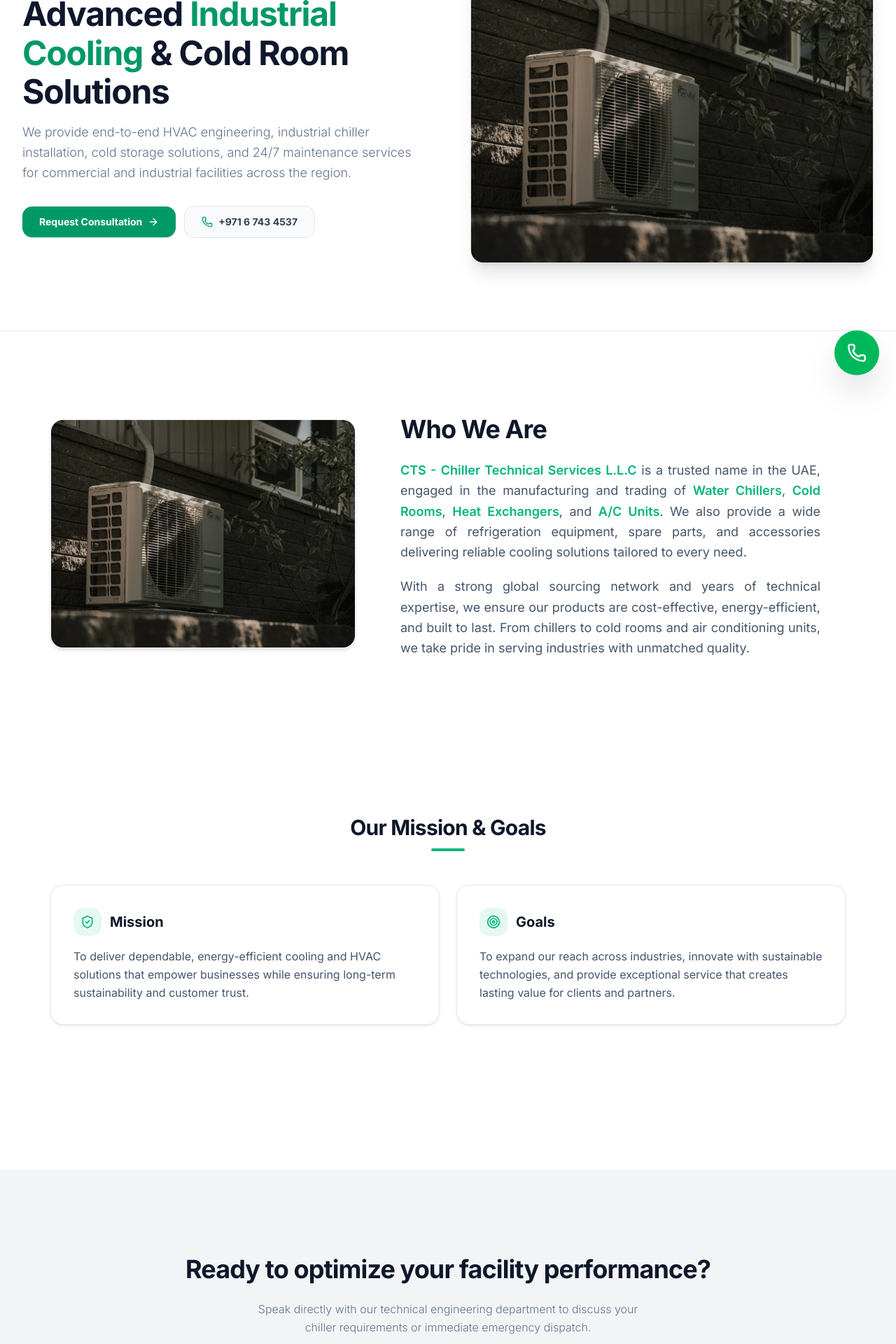
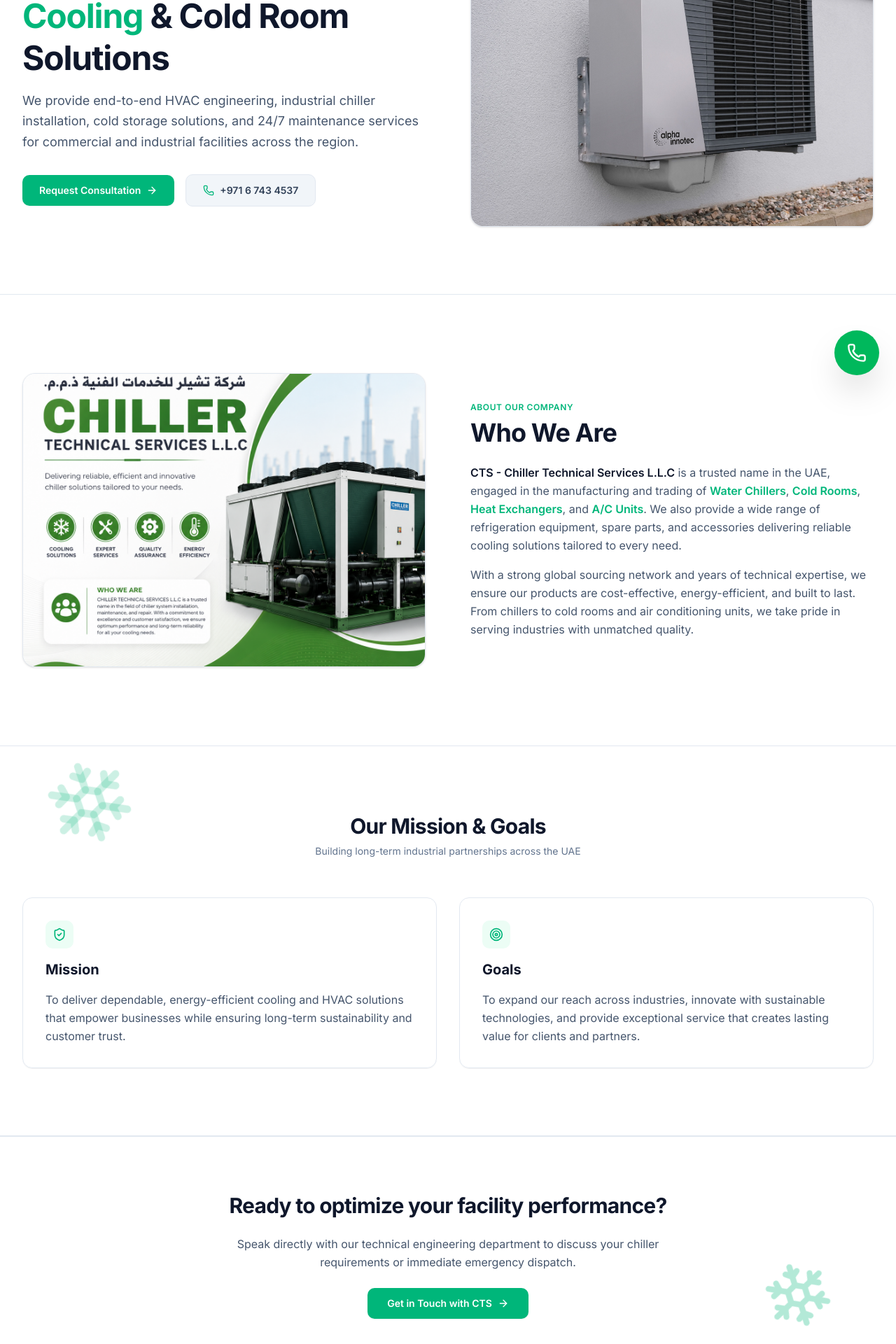
Before and after one commit to abints47/CTS-drchillar-project, a Next.js app: page /About in a window 1280 px wide. Shown: the part 240-2160 px from the top of the page at 70% size. Built offline with nearby package versions, Linux system fonts and the light colour scheme.

Commit message:
Added SVg icon in aboutpage Also included the chiller poster image init

```diff
--- a/app/(dashboard)/About/page.tsx
+++ b/app/(dashboard)/About/page.tsx
@@ -3,19 +3,14 @@
 import React, { useState, useEffect } from 'react'
 import Image from 'next/image'
 import Link from 'next/link'
-import AOS from 'aos'
-import 'aos/dist/aos.css'
 import {
   ShieldCheck,
-  Award,
   ArrowRight,
   Phone,
   Target,
-
+  Snowflake,
 } from 'lucide-react'
 
-// Structured data helps search engines understand this page belongs to a
-// real HVAC service business (LocalBusiness / HVACBusiness rich snippet).
 const jsonLd = {
   '@context': 'https://schema.org',
   '@type': 'HVACBusiness',
@@ -28,8 +23,6 @@ const jsonLd = {
   slogan: 'Your Trusted HVAC & Chillers Partner in the UAE',
 }
 
-
-// Array of header rotating items containing static prefix parts and dynamic highlights
 const rotatingHeadlines = [
   {
     prefix: 'Your Trusted',
@@ -53,22 +46,12 @@ export default function AboutPage() {
   const [isAnimating, setIsAnimating] = useState(true)
 
   useEffect(() => {
-    AOS.init({
-      once: true,
-      easing: 'ease-out',
-      duration: 800,
-    })
-  }, [])
-
-  // Hook to change header text every 3 seconds with a smooth fade & slide animation trigger
-  useEffect(() => {
     const timer = setInterval(() => {
-      setIsAnimating(false) // Trigger fade-out / slide-down exit
-
+      setIsAnimating(false)
       setTimeout(() => {
         setCurrentHeadlineIndex((prevIndex) => (prevIndex + 1) % rotatingHeadlines.length)
-        setIsAnimating(true) // Trigger fade-in / slide-up entry
-      }, 350) // Matches transition duration
+        setIsAnimating(true)
+      }, 350)
     }, 3000)
 
     return () => clearInterval(timer)
@@ -77,92 +60,94 @@ export default function AboutPage() {
   const activeHeadline = rotatingHeadlines[currentHeadlineIndex]
 
   return (
-    <main className="min-h-screen pt-25 bg-white dark:bg-slate-950 text-slate-900 dark:text-slate-100 selection:bg-emerald-600 selection:text-white transition-colors duration-300">
-      {/* JSON-LD structured data for search engines */}
+    <main className="relative min-h-screen bg-white dark:bg-slate-950 text-slate-900 dark:text-slate-100 selection:bg-emerald-600 selection:text-white transition-colors duration-300 overflow-hidden">
+
+      {/* ================= BACKGROUND ROTATING SNOWFLAKES ================= */}
+      <div className="absolute inset-0 pointer-events-none z-0">
+        {/* Snowflake 1 - Hero Top Left */}
+        <Snowflake className="absolute top-12 left-4 sm:left-10 w-28 h-28 text-[#00B67A]/20 dark:text-emerald-400/15 animate-[spin_25s_linear_infinite]" aria-hidden="true" />
+
+        {/* Snowflake 2 - Hero / Who We Are Right Edge */}
+        <Snowflake className="absolute top-[18%] right-4 sm:right-12 w-36 h-36 text-[#00B67A]/15 dark:text-emerald-400/15 animate-[spin_35s_linear_infinite_reverse]" aria-hidden="true" />
+
+        {/* Snowflake 3 - Mission Section Left */}
+        <Snowflake className="absolute top-[60%] left-6 sm:left-16 w-32 h-32 text-[#00B67A]/20 dark:text-emerald-400/15 animate-[spin_30s_linear_infinite]" aria-hidden="true" />
+
+        {/* Snowflake 4 - Bottom CTA Section Right */}
+        <Snowflake className="absolute bottom-16 right-6 sm:right-20 w-30 h-25 text-[#00B67A] dark:text-emerald-400/15 animate-[spin_20s_linear_infinite_reverse]" aria-hidden="true" />
+      </div>
+
+      {/* JSON-LD structured data */}
       <script
         type="application/ld+json"
         dangerouslySetInnerHTML={{ __html: JSON.stringify(jsonLd) }}
       />
 
+      {/* ================= HERO SECTION ================= */}
       <section
         aria-labelledby="about-hero-heading"
-        className="relative overflow-hidden py-16 lg:py-24 border-b border-slate-200 dark:border-slate-800"
+        className="relative z-10 pt-28 pb-16 lg:pt-36 lg:pb-24 border-b border-slate-200 dark:border-slate-800 bg-transparent"
       >
-        <div className="max-w-7xl mx-auto px-4 sm:px-6 lg:px-8 relative z-10">
+        <div className="max-w-7xl mx-auto px-4 sm:px-6 lg:px-8">
           <div className="grid grid-cols-1 lg:grid-cols-12 gap-12 lg:gap-16 items-center">
 
-            <div className="lg:col-span-6 space-y-6" data-aos="fade-right">
+            {/* Left Content */}
+            <div className="lg:col-span-6 space-y-6">
               <div className="space-y-4">
                 <h1
                   id="about-hero-heading"
-                  className="text-3xl sm:text-4xl lg:text-5xl font-bold tracking-tight text-slate-900 dark:text-white leading-[1.15] min-h-[3.5em] sm:min-h-[2.5em] flex flex-col justify-center overflow-hidden"
+                  className="text-3xl sm:text-4xl lg:text-5xl font-bold tracking-tight text-slate-900 dark:text-white leading-tight min-h-[3.5em] sm:min-h-[2.5em] flex flex-col justify-center overflow-hidden"
                 >
                   <span
                     className={`block transition-all duration-300 transform ${
                       isAnimating
-                        ? 'opacity-100 translate-y-0 filter blur-0'
-                        : 'opacity-0 -translate-y-4 filter blur-xs'
+                        ? 'opacity-100 translate-y-0'
+                        : 'opacity-0 -translate-y-3'
                     }`}
                   >
                     {activeHeadline.prefix}{' '}
-                    <span className="text-emerald-600 dark:text-emerald-400">
+                    <span className="text-[#00B67A] dark:text-emerald-400">
                       {activeHeadline.highlight}
                     </span>{' '}
                     {activeHeadline.suffix}
                   </span>
                 </h1>
 
-                <p className="text-base sm:text-lg text-slate-500 dark:text-slate-400 font-light leading-relaxed max-w-xl">
+                <p className="text-base sm:text-lg text-slate-600 dark:text-slate-400 font-normal leading-relaxed max-w-xl">
                   We provide end-to-end HVAC engineering, industrial chiller installation, cold storage solutions, and 24/7 maintenance services for commercial and industrial facilities across the region.
                 </p>
               </div>
 
-              <div className="flex flex-wrap items-center gap-3 pt-2">
+              <div className="flex flex-wrap items-center gap-4 pt-2">
                 <Link
                   href="/Contact"
-                  className="inline-flex items-center justify-center px-6 py-3 text-sm font-bold text-white bg-emerald-600 hover:bg-emerald-700 rounded-xl transition-colors shadow-sm focus-visible:outline-none focus-visible:ring-2 focus-visible:ring-emerald-600 focus-visible:ring-offset-2 dark:focus-visible:ring-offset-slate-950"
+                  className="inline-flex items-center justify-center px-6 py-3 text-sm font-semibold text-white bg-[#00B67A] hover:bg-emerald-600 rounded-lg transition-colors shadow-xs"
                 >
                   Request Consultation
                   <ArrowRight className="ml-2 w-4 h-4" aria-hidden="true" />
                 </Link>
                 <a
                   href="tel:+97167434537"
-                  className="inline-flex items-center justify-center px-6 py-3 text-sm font-bold text-slate-700 dark:text-slate-300 bg-slate-50 hover:bg-slate-100 dark:bg-slate-900 dark:hover:bg-slate-800 rounded-xl transition-colors border border-slate-200 dark:border-slate-800 focus-visible:outline-none focus-visible:ring-2 focus-visible:ring-emerald-600 focus-visible:ring-offset-2 dark:focus-visible:ring-offset-slate-950"
+                  className="inline-flex items-center justify-center px-6 py-3 text-sm font-semibold text-slate-700 dark:text-slate-200 bg-slate-100 hover:bg-slate-200 dark:bg-slate-900 dark:hover:bg-slate-800 rounded-lg transition-colors border border-slate-200 dark:border-slate-800"
                 >
-                  <Phone className="mr-2 w-4 h-4 text-emerald-600 dark:text-emerald-400" aria-hidden="true" />
+                  <Phone className="mr-2 w-4 h-4 text-[#00B67A] dark:text-emerald-400" aria-hidden="true" />
                   +971 6 743 4537
                 </a>
               </div>
             </div>
 
-              <div className="lg:col-span-6" data-aos="fade-left">
-                <div className="relative w-full h-95 sm:h-105 rounded-2xl overflow-hidden shadow-xl border border-slate-200 dark:border-slate-800">
+            {/* Right Image */}
+            <div className="lg:col-span-6">
+              <div className="relative w-full h-80 sm:h-96 lg:h-[420px] rounded-2xl overflow-hidden border border-slate-200 dark:border-slate-800 shadow-sm bg-white dark:bg-slate-900">
                 <Image
-                    src="/images/asethetic-ac.webp"
+                  src="/images/products/acunit.jpg"
                   alt="CTS engineer servicing a commercial HVAC chiller unit in the UAE"
                   fill
-                    sizes="(max-width: 768px) 100vw, 50vw"
+                  sizes="(max-width: 1024px) 100vw, 50vw"
                   loading="eager"
                   priority
                   className="object-cover"
                 />
-                  <div className="absolute inset-0 bg-linear-to-t from-black/10 via-transparent to-transparent" />
-
-                  {/* <div className="absolute bottom-4 left-4 right-4 bg-slate-900/10 backdrop-blur-md p-4 rounded-xl border border-slate-800 flex items-center justify-between text-white">
-                    <div className="flex items-center gap-3">
-                      <div className="p-2 bg-emerald-600 rounded-lg text-white">
-                        <Award className="w-5 h-5" aria-hidden="true" />
-                      </div>
-                      <div>
-                        <p className="text-sm font-bold">15+ Years</p>
-                        <p className="text-xs text-slate-400 font-light">Industry Leadership</p>
-                      </div>
-                    </div>
-                    <div className="text-right">
-                      <p className="text-sm font-bold text-emerald-400">500+</p>
-                      <p className="text-xs text-slate-400 font-light">Projects Executed</p>
-                    </div>
-                  </div> */}
               </div>
             </div>
 
@@ -170,38 +155,39 @@ export default function AboutPage() {
         </div>
       </section>
 
-      {/* ================= SECTION: WHO WE ARE, MISSION & GOALS ================= */}
-      <section aria-label="CTS About Us, Mission, and Goals" className="relative bg-white dark:bg-slate-950 py-20 sm:py-28 overflow-hidden space-y-24 sm:space-y-32 transition-colors duration-300">
-
-        {/* WHO WE ARE */}
-        <div className="max-w-300 mx-auto px-4 sm:px-6 lg:px-8">
+      {/* ================= SECTION: WHO WE ARE ================= */}
+      <section aria-label="CTS About Us" className="relative z-10 py-20 sm:py-28 bg-white/70 dark:bg-slate-950/70 backdrop-blur-xs border-b border-slate-200 dark:border-slate-800">
+        <div className="max-w-7xl mx-auto px-4 sm:px-6 lg:px-8">
           <div className="grid grid-cols-1 lg:grid-cols-12 gap-12 lg:gap-16 items-center">
 
-            <div className="lg:col-span-5 order-2 lg:order-1">
-              <div className="relative rounded-2xl overflow-hidden shadow-md aspect-4/3 border border-slate-100 dark:border-slate-800">
+            {/* Image on Left */}
+            <div className="lg:col-span-6 order-2 lg:order-1">
+              <div className="relative w-full h-80 sm:h-96 lg:h-[420px] rounded-2xl overflow-hidden border border-slate-200 dark:border-slate-800 shadow-sm bg-white dark:bg-slate-900">
                 <Image
-                  src="/images/asethetic-ac.webp"
+                  src="/images/whoWeAre.png"
                   alt="CTS Chiller Technical Services"
                   fill
-                  sizes="(max-width: 1024px) 100vw, 40vw"
+                  sizes="(max-width: 1024px) 100vw, 50vw"
                   className="object-cover"
                   priority
                 />
               </div>
             </div>
 
-            <div className="lg:col-span-7 space-y-6 order-1 lg:order-2">
-              <div>
-                <h2 className="mt-2 text-3xl sm:text-4xl font-bold tracking-tight text-[#0F172A] dark:text-white">
+            {/* Content on Right */}
+            <div className="lg:col-span-6 space-y-6 order-1 lg:order-2">
+              <div className="space-y-2">
+                <p className="text-xs font-semibold text-[#00B67A] uppercase tracking-wider">About Our Company</p>
+                <h2 className="text-3xl sm:text-4xl font-bold tracking-tight text-slate-900 dark:text-white">
                   Who We Are
                 </h2>
               </div>
 
-              <div className="space-y-5 text-slate-600 dark:text-slate-300 text-base sm:text-lg leading-relaxed max-w-150">
-                <p className="text-justify">
-                  <strong className="text-[#00B67A] dark:text-emerald-400 font-semibold">CTS - Chiller Technical Services L.L.C</strong> is a trusted name in the UAE, engaged in the manufacturing and trading of <strong className="text-[#00B67A] dark:text-emerald-400 font-semibold">Water Chillers</strong>, <strong className="text-[#00B67A] dark:text-emerald-400 font-semibold">Cold Rooms</strong>, <strong className="text-[#00B67A] dark:text-emerald-400 font-semibold">Heat Exchangers</strong>, and <strong className="text-[#00B67A] dark:text-emerald-400 font-semibold">A/C Units</strong>. We also provide a wide range of refrigeration equipment, spare parts, and accessories delivering reliable cooling solutions tailored to every need.
+              <div className="space-y-4 text-slate-600 dark:text-slate-300 text-base leading-relaxed">
+                <p>
+                  <strong className="text-slate-900 dark:text-white font-semibold">CTS - Chiller Technical Services L.L.C</strong> is a trusted name in the UAE, engaged in the manufacturing and trading of <strong className="text-[#00B67A] dark:text-emerald-400 font-semibold">Water Chillers</strong>, <strong className="text-[#00B67A] dark:text-emerald-400 font-semibold">Cold Rooms</strong>, <strong className="text-[#00B67A] dark:text-emerald-400 font-semibold">Heat Exchangers</strong>, and <strong className="text-[#00B67A] dark:text-emerald-400 font-semibold">A/C Units</strong>. We also provide a wide range of refrigeration equipment, spare parts, and accessories delivering reliable cooling solutions tailored to every need.
                 </p>
-                <p className="text-justify">
+                <p>
                   With a strong global sourcing network and years of technical expertise, we ensure our products are cost-effective, energy-efficient, and built to last. From chillers to cold rooms and air conditioning units, we take pride in serving industries with unmatched quality.
                 </p>
               </div>
@@ -209,39 +195,36 @@ export default function AboutPage() {
 
           </div>
         </div>
+      </section>
 
-        {/* OUR MISSION & GOALS */}
-        <div className="w-full bg-white dark:bg-slate-900 py-20 sm:py-24 ">
-          <div className="max-w-300 mx-auto px-4 sm:px-6 lg:px-8">
+      {/* ================= SECTION: MISSION & GOALS ================= */}
+      <section aria-label="CTS Mission and Goals" className="relative z-10 py-20 sm:py-24 bg-transparent border-b border-slate-200 dark:border-slate-800">
+        <div className="max-w-7xl mx-auto px-4 sm:px-6 lg:px-8">
 
-            <div className="text-center max-w-xl mx-auto mb-12 space-y-3">
-              <h2 className="text-3xl font-bold tracking-tight text-[#0F172A] dark:text-white">
+          <div className="text-center max-w-xl mx-auto mb-14 space-y-2">
+            <h2 className="text-2xl sm:text-3xl font-bold tracking-tight text-slate-900 dark:text-white">
               Our Mission &amp; Goals
             </h2>
-              <div className="w-12 h-1 bg-[#00B67A] dark:bg-emerald-500 mx-auto rounded-full" />
+            <p className="text-sm text-slate-500 dark:text-slate-400">Building long-term industrial partnerships across the UAE</p>
           </div>
 
-            <div className="grid grid-cols-1 md:grid-cols-2 gap-6">
+          <div className="grid grid-cols-1 md:grid-cols-2 gap-8">
 
-              <div className="bg-white dark:bg-slate-950 rounded-2xl p-8 border border-slate-200/80 dark:border-slate-800 shadow-sm flex flex-col justify-between space-y-4">
-                <div className="flex items-center gap-3">
-                  <div className="w-10 h-10 rounded-xl bg-[#00B67A]/10 dark:bg-emerald-950/50 text-[#00B67A] dark:text-emerald-400 flex items-center justify-center shrink-0">
+            <div className="bg-white/80 dark:bg-slate-950/80 rounded-xl p-8 border border-slate-200 dark:border-slate-800 shadow-2xs space-y-4">
+              <div className="w-10 h-10 rounded-lg bg-emerald-50 dark:bg-emerald-950/60 text-[#00B67A] dark:text-emerald-400 flex items-center justify-center shrink-0">
                 <ShieldCheck className="w-5 h-5" aria-hidden="true" />
               </div>
-                  <h3 className="text-xl font-bold text-[#0F172A] dark:text-white">Mission</h3>
-                </div>
+              <h3 className="text-xl font-bold text-slate-900 dark:text-white">Mission</h3>
               <p className="text-slate-600 dark:text-slate-400 text-sm sm:text-base leading-relaxed">
                 To deliver dependable, energy-efficient cooling and HVAC solutions that empower businesses while ensuring long-term sustainability and customer trust.
               </p>
             </div>
 
-              <div className="bg-white dark:bg-slate-950 rounded-2xl p-8 border border-slate-200/80 dark:border-slate-800 shadow-sm flex flex-col justify-between space-y-4">
-                <div className="flex items-center gap-3">
-                  <div className="w-10 h-10 rounded-xl bg-[#00B67A]/10 dark:bg-emerald-950/50 text-[#00B67A] dark:text-emerald-400 flex items-center justify-center shrink-0">
+            <div className="bg-white/80 dark:bg-slate-950/80 rounded-xl p-8 border border-slate-200 dark:border-slate-800 shadow-2xs space-y-4">
+              <div className="w-10 h-10 rounded-lg bg-emerald-50 dark:bg-emerald-950/60 text-[#00B67A] dark:text-emerald-400 flex items-center justify-center shrink-0">
                 <Target className="w-5 h-5" aria-hidden="true" />
               </div>
-                  <h3 className="text-xl font-bold text-[#0F172A] dark:text-white">Goals</h3>
-                </div>
+              <h3 className="text-xl font-bold text-slate-900 dark:text-white">Goals</h3>
               <p className="text-slate-600 dark:text-slate-400 text-sm sm:text-base leading-relaxed">
                 To expand our reach across industries, innovate with sustainable technologies, and provide exceptional service that creates lasting value for clients and partners.
               </p>
@@ -250,22 +233,21 @@ export default function AboutPage() {
           </div>
 
         </div>
-        </div>
-
       </section>
 
-      <section aria-labelledby="cta-heading" className="py-30 bg-gray-100 dark:bg-slate-950 border-t border-slate-200 dark:border-slate-800">
-        <div className="max-w-4xl mx-auto px-4 sm:px-6 lg:px-8 text-center space-y-6">
-          <h2 id="cta-heading" className="text-3xl sm:text-4xl font-bold tracking-tight text-slate-900 dark:text-white">
+      {/* ================= CALL TO ACTION ================= */}
+      <section aria-labelledby="cta-heading" className="relative z-10 py-20 bg-white/70 dark:bg-slate-950/70 border-t border-slate-200 dark:border-slate-800">
+        <div className="max-w-3xl mx-auto px-4 sm:px-6 lg:px-8 text-center space-y-6">
+          <h2 id="cta-heading" className="text-2xl sm:text-3xl font-bold tracking-tight text-slate-900 dark:text-white">
             Ready to optimize your facility performance?
           </h2>
-          <p className="text-slate-500 dark:text-slate-400 max-w-xl mx-auto text-base font-light leading-relaxed">
+          <p className="text-slate-600 dark:text-slate-400 text-base leading-relaxed">
             Speak directly with our technical engineering department to discuss your chiller requirements or immediate emergency dispatch.
           </p>
-          <div className="pt-2">
+          <div>
             <Link
               href="/Contact"
-              className="inline-flex items-center justify-center px-8 py-3.5 text-sm font-bold text-white bg-emerald-600 hover:bg-emerald-700 rounded-xl transition-colors shadow-sm focus-visible:outline-none focus-visible:ring-2 focus-visible:ring-emerald-600 focus-visible:ring-offset-2 dark:focus-visible:ring-offset-slate-950"
+              className="inline-flex items-center justify-center px-7 py-3 text-sm font-semibold text-white bg-[#00B67A] hover:bg-emerald-600 rounded-lg transition-colors shadow-xs"
             >
               Get in Touch with CTS
               <ArrowRight className="ml-2 w-4 h-4" aria-hidden="true" />
```
Also changed, not shown: public/images/whoWeAre.png (added). Lines whose indentation alone changed are shown as unchanged.
